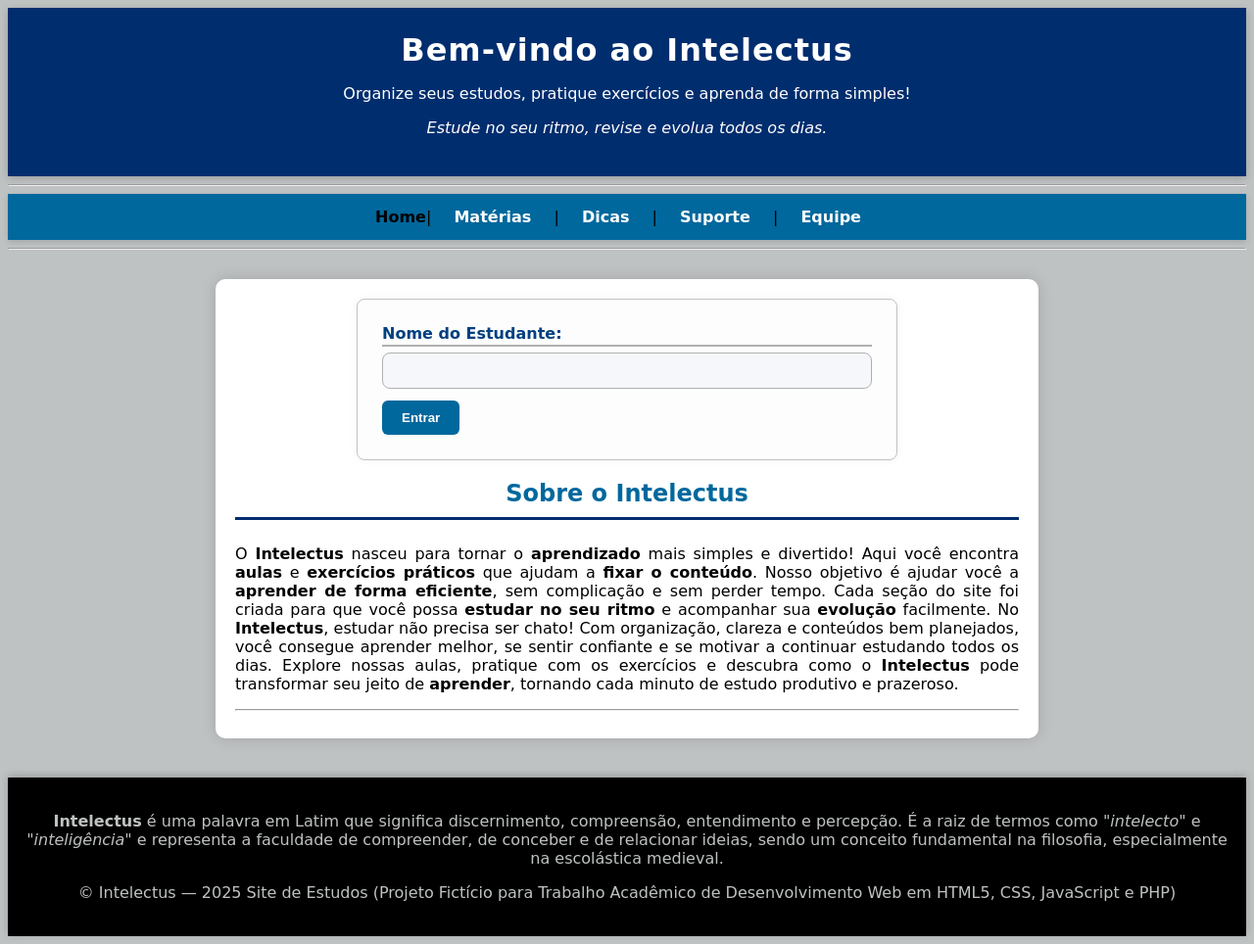
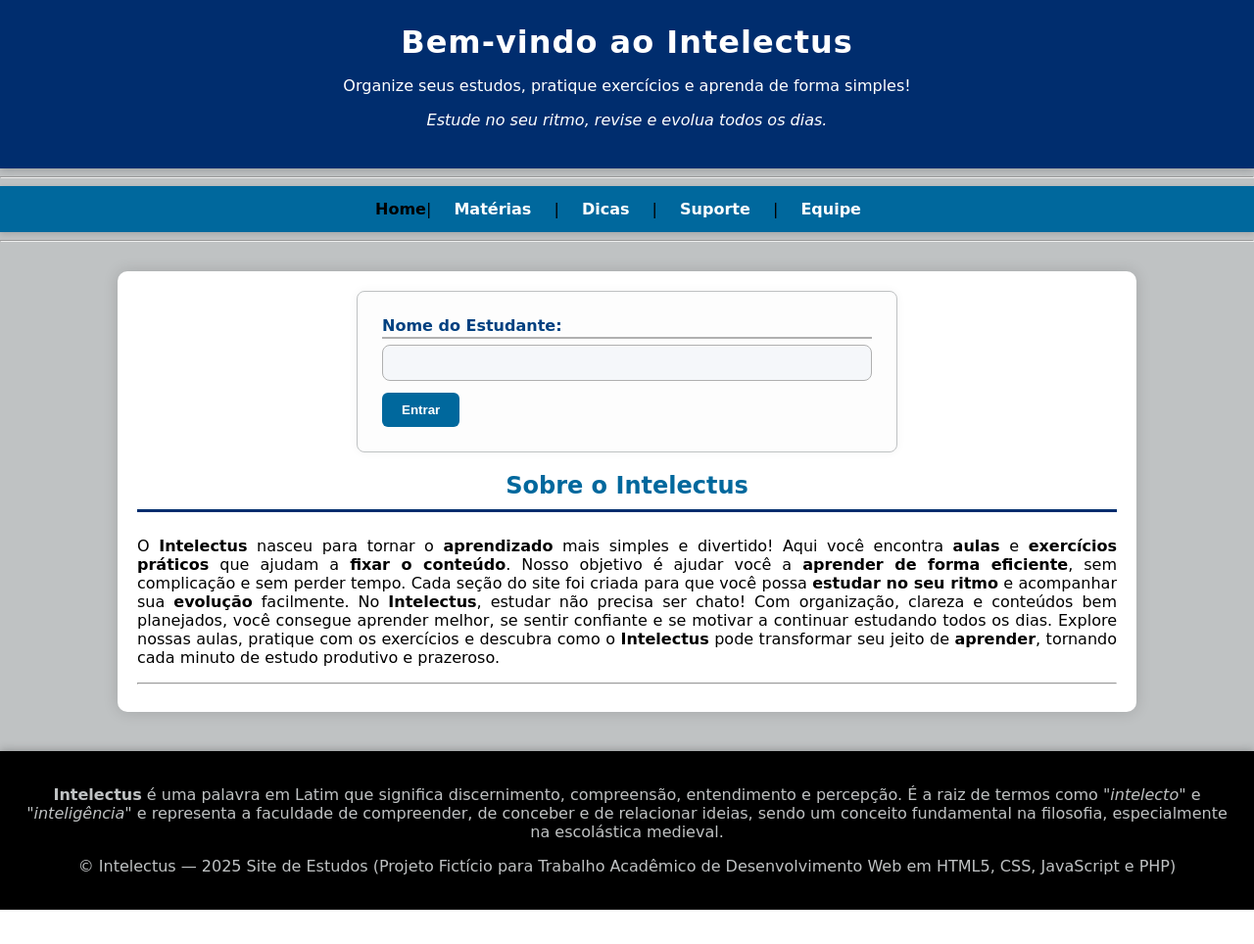
Before and after one commit to FelipeSantos-boiBigas/TrabalhoWebHTML, a PHP site: page /home.html in a window 1280 px wide. Shown: the whole page at 98% size. After the commit the page ends 929 px from the top, so only its background shows below. Run offline with PHP 8.4, Linux system fonts and the light colour scheme.

Commit message:
Update style.css

```diff
--- a/style.css
+++ b/style.css
@@ -1,7 +1,7 @@
 body {
     font-family: 'Pacifico', cursive;
-    margin: 100;
-    padding: 100;
+    margin: 0;
+    padding: 0;
     background-color: #BFC2C3;
     color: #000;
     text-align: justify;
@@ -47,7 +47,7 @@ nav a:hover {
 
 main {
     padding: 20px;
-    max-width: 800px;
+    max-width: 1000px;
     margin: 30px auto;
     background-color: white;
     border-radius: 10px;
```
